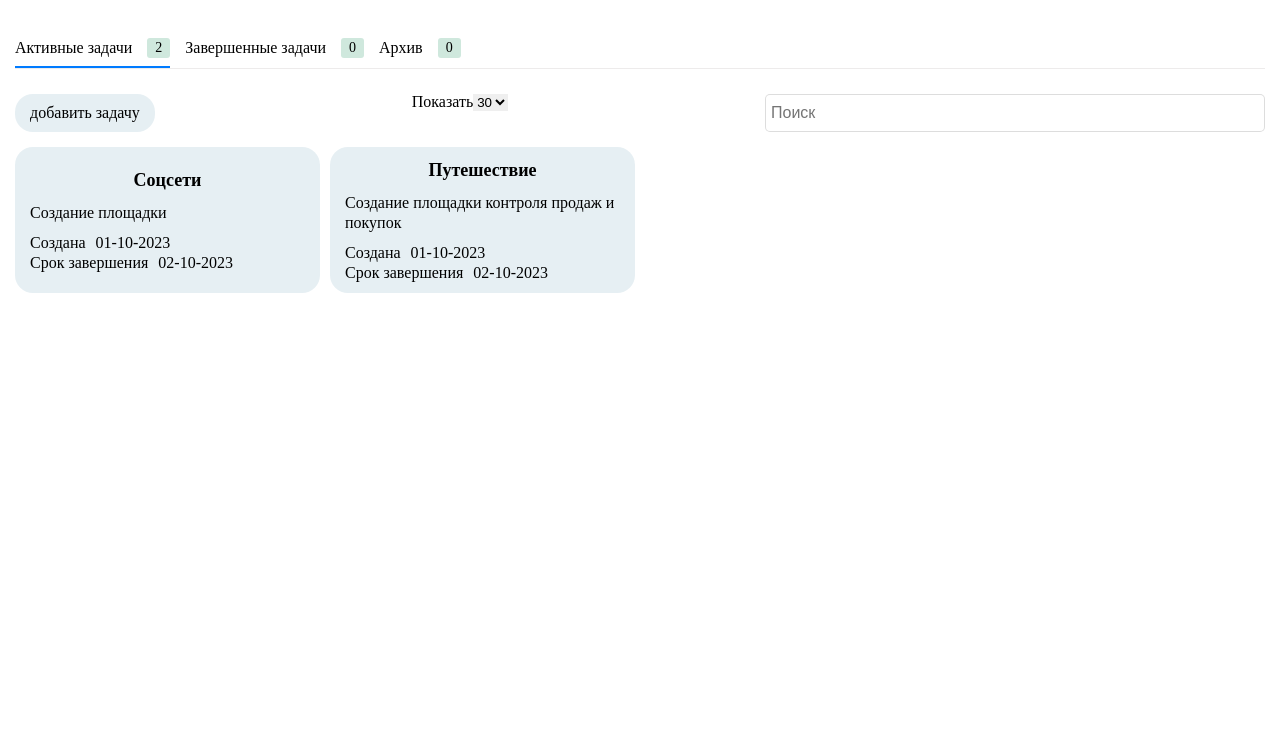
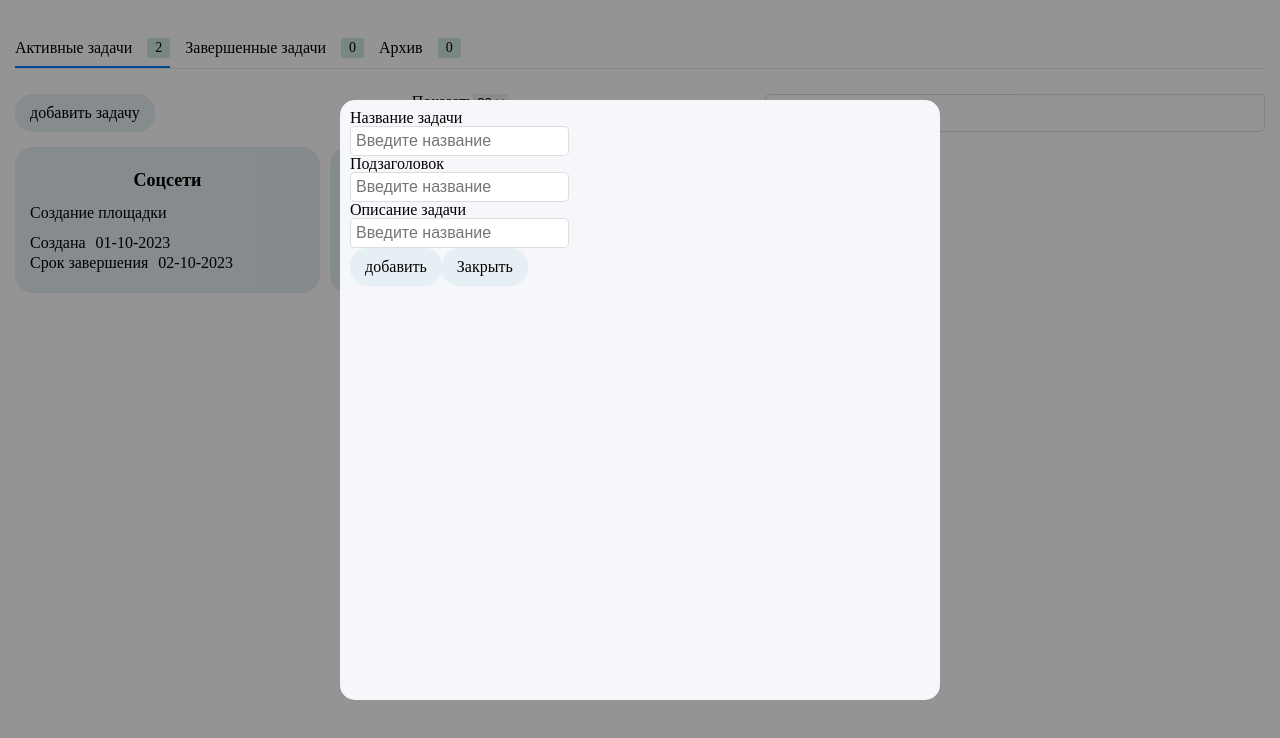
Before and after one commit to BredyOST/Taks_Manager, a React app: page / in a window 1280 px wide. Shown: the top 738 px of the page. Built offline with nearby package versions, Linux system fonts and the light colour scheme.

Commit message:
добавил контент для модального окна =

```diff
--- a/src/App.tsx
+++ b/src/App.tsx
@@ -5,6 +5,7 @@ import {useAppSelector} from "./app/redux/hooks/hooks";
 import Portal from "./shared/ui/portal/portal";
 import SidePanel from "./widgets/sidePanel/sidePanel";
 import Modal from "./shared/ui/modal/modal";
+import AddTask from "./widgets/addTask/addTask";
 
 function App() {
 
@@ -21,7 +22,9 @@ function App() {
             }
             {/*{activeModalAddTask &&*/}
                 <Portal whereToAdd={document.body}>
-                    <Modal/>
+                    <Modal>
+                        <AddTask/>
+                    </Modal>
                 </Portal>
             {/*}*/}
         </>
--- a/src/shared/const/index.constant.ts
+++ b/src/shared/const/index.constant.ts
@@ -1,4 +1,4 @@
-import { TabsHome } from '../../pages/home/types/HomeTypes';
+import {IndexTasks, TabsHome} from '../../pages/home/types/HomeTypes';
 
 /**
  * для табов
@@ -25,3 +25,12 @@ export const OPTIONS_FRO_SELECT = [
     { id: 2, count: 30 },
     { id: 3, count: 50 },
 ];
+
+/**
+ * количество полей в задаче для ее создания
+ */
+export const COUNT_VALUES_IN_TASK = [
+    {id: 1, title: 'Название задачи', placeholder: 'Введите название'},
+    {id: 2, title: 'Подзаголовок', placeholder: 'Введите название'},
+    {id: 3, title: 'Описание задачи', placeholder: 'Введите название'},
+]
--- a/src/shared/ui/modal/styled/modalStyled.ts
+++ b/src/shared/ui/modal/styled/modalStyled.ts
@@ -1,10 +1,27 @@
 import styled from "styled-components";
+import {rem} from "../../../../app/styles/common";
 
 
 export const WrapperModal = styled.div`
-
+    position: fixed;
+    top: 0;
+    left: 0;
+    width: 100%;
+    height: 100%;
+    background-color: rgba(0, 0, 0, 0.42);
 `;
 
 export const ContentModal = styled.div`
-
-`;
+    position: absolute;
+    width: ${rem(600)};
+    height: ${rem(600)};
+    background-color: #f5f7fa;
+    top: 50%;
+    border-radius: ${rem(15)};
+    left: 50%;
+    transform: translate(-50%, -50%);
+    padding-top: ${rem(10)};
+    padding-bottom: ${rem(10)};
+    padding-left: ${rem(10)};
+    padding-right: ${rem(10)};
+`
--- /dev/null
+++ b/src/widgets/addBlock/addBlock.tsx
@@ -0,0 +1,24 @@
+import React, {Component} from 'react';
+import {TitleAddBlock, WrapperAddBlock} from "./styled/addBlock";
+import CustomInput from "../../shared/ui/inputs/customInput";
+import {FilterIndicatorHome} from "../../pages/home/types/HomeTypes";
+
+interface IAddBlock {
+    title:string;
+    indicator: FilterIndicatorHome;
+    placeholder: string;
+    value: string;
+    onChange: (args:React.ChangeEvent<HTMLInputElement>) => void;
+}
+
+const AddBlock = ({title, indicator, placeholder, onChange, value}:IAddBlock) =>  {
+
+        return (
+            <WrapperAddBlock>
+                <TitleAddBlock>{title}</TitleAddBlock>
+                <CustomInput type='text' indicator={indicator} placeholder={placeholder} value={value} onChange={onChange}/>
+            </WrapperAddBlock>
+        );
+}
+
+export default AddBlock;
--- /dev/null
+++ b/src/widgets/addBlock/styled/addBlock.ts
@@ -0,0 +1,7 @@
+import styled from "styled-components";
+
+export const WrapperAddBlock = styled.div`
+`;
+export const TitleAddBlock = styled.div`
+
+`;
--- /dev/null
+++ b/src/widgets/addTask/addTask.tsx
@@ -0,0 +1,45 @@
+import React from 'react';
+import {COUNT_VALUES_IN_TASK} from "../../shared/const/index.constant";
+import AddBlock from "../addBlock/addBlock";
+import {FilterIndicatorHome, HomeTypesButton} from "../../pages/home/types/HomeTypes";
+import CustomInput from "../../shared/ui/inputs/customInput";
+import CustomButton from "../../shared/ui/buttons/CustomButton";
+
+
+
+
+const AddTask = () => {
+    return (
+        <div>
+            {COUNT_VALUES_IN_TASK.length >= 1 && COUNT_VALUES_IN_TASK.map((item) =>
+                <AddBlock title={item.title} indicator={FilterIndicatorHome.filterHome} placeholder={item.placeholder} value='s' onChange={() => console.log()}/>
+            )}
+            <div>
+                <CustomButton
+                    type='button'
+                    indicator={HomeTypesButton.addTask}
+                    isActive={false}
+                    onClickTab={null}
+                    activeTab={null}
+                    onClickTask={null}
+                    onClickOpenTask={null}
+                >
+                    добавить
+                </CustomButton>
+                <CustomButton
+                    type='button'
+                    indicator={HomeTypesButton.addTask}
+                    isActive={false}
+                    onClickTab={null}
+                    activeTab={null}
+                    onClickTask={null}
+                    onClickOpenTask={null}
+                >
+                    Закрыть
+                </CustomButton>
+            </div>
+        </div>
+    );
+};
+
+export default AddTask;
```
